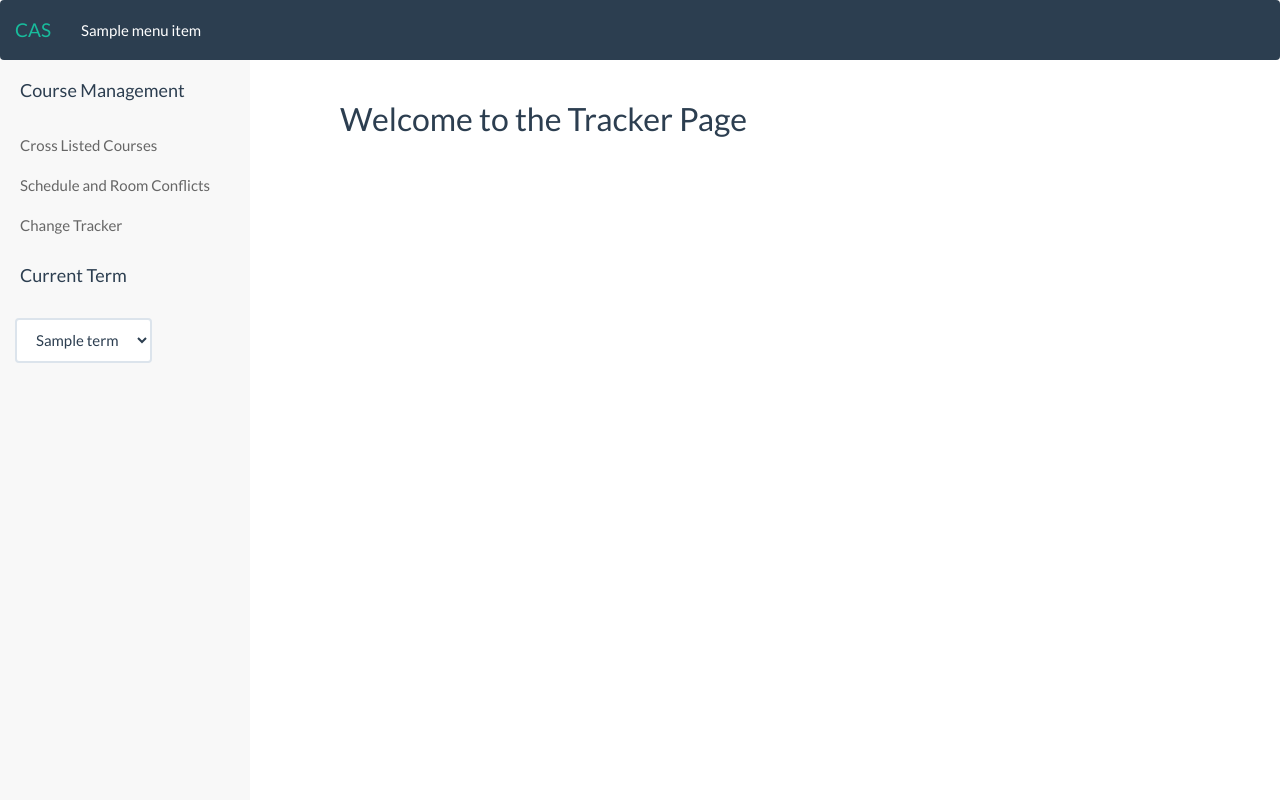
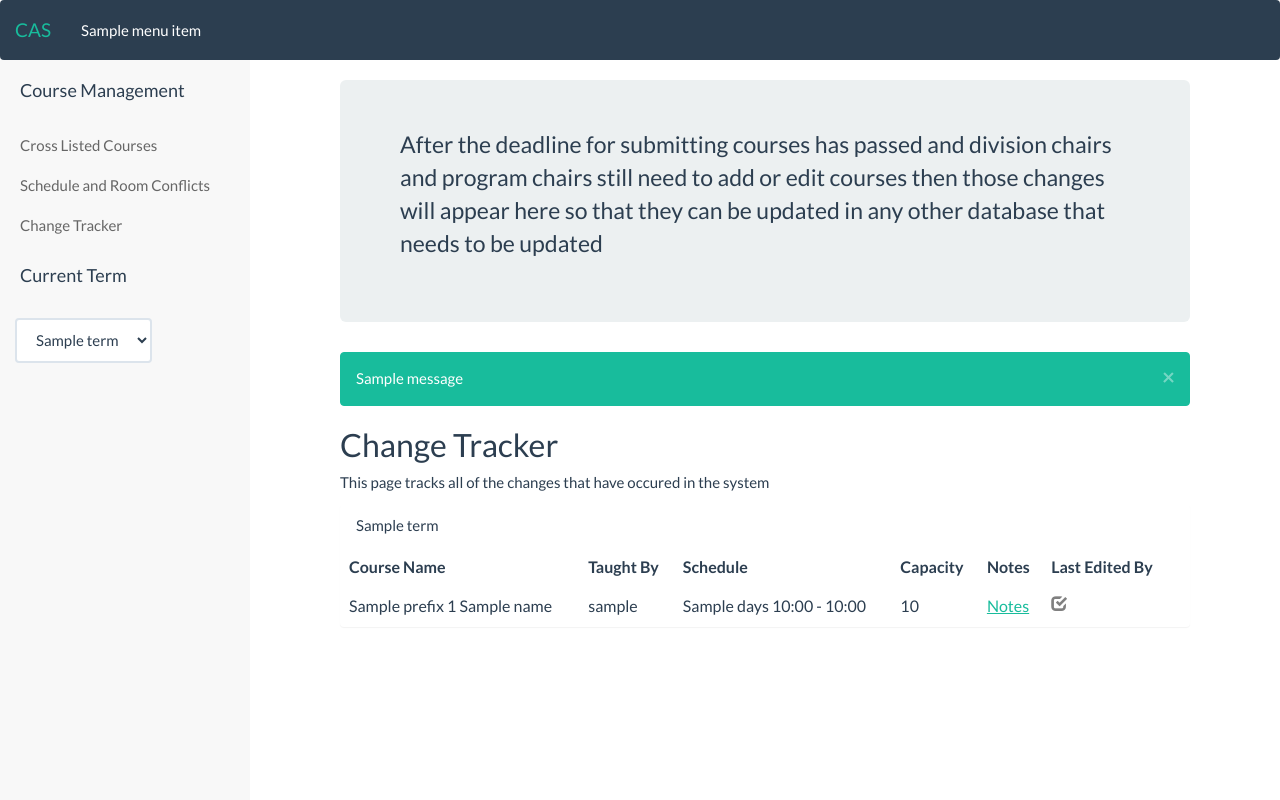
Before and after one commit to eykrevooh/hackNC-Elementary, a Python web app: template app/templates/tracker.html in a window 1280 px wide. Run offline with Jinja, Linux system fonts and the light colour scheme; the template is opened without the code that fills it: most values are stand-ins (such as "Sample title", 1, 10 or a date in 2020); one stand-in notice (Sample message) is shown; some libraries are stand-ins or nearby versions; some web fonts are replaced.

Commit message:
FIXED: [ISSUE #51] The Change Tracker functionality now works'

```diff
--- a/app/templates/courseManagementSidebar.html
+++ b/app/templates/courseManagementSidebar.html
@@ -13,7 +13,7 @@
         <li>
             <a id = "trackerLink" href="courseManagement">Change Tracker</a>
         </li>
-        <li class="sidebar-brand">Current Term</li>
+        {% if page != "tracker" %}<li class="sidebar-brand">Current Term</li>
         <li>
             <form class="navbar-form" method="post">
                 <select id="termSelect" class="form-control col-md-1" onchange="buildURL('{{page}}')">
@@ -29,6 +29,7 @@
                 </select>
             </form>
         </li>
+        {% endif %}
     </ul>
 </div>
 <script type="text/javascript" src="/static/js/local/courseManagementSidebar.js"></script>
--- a/app/templates/verifiedCourseChange.html
+++ b/app/templates/snips/verifiedCourseChange.html
@@ -1,6 +1,6 @@
 <div class="modal fade" id="verifyCourseChange" tabindex="-1" role="dialog" aria-labelledby="mySmallModalLabel">
   <div class="modal-dialog modal-md">
-    <form method="post" action="/courses/changes/verified">
+    <form method="post" action="/courseManagement/tracker/{{currentTerm}}/verified">
     <div class="modal-content">
       <div class="modal-header">
         <button type="button" class="close" data-dismiss="modal" aria-label="Close"><span aria-hidden="true">&times;</span></button>
--- a/app/templates/tracker.html
+++ b/app/templates/tracker.html
@@ -5,12 +5,85 @@
 {% set currentPage = "tracker" %}
 {% block body %}
 <body>
-    <div id="wrapper">
-        {%include "courseManagementSidebar.html" %}
-        <div id="page-content-wrapper">
-            <h2>Welcome to the Tracker Page</h2>
-
+  <div id="wrapper">
+    {%include "courseManagementSidebar.html" %}
+    <div id="page-content-wrapper">
+      <div class="jumbotron">
+        <p>
+          After the deadline for submitting courses has passed
+          and division chairs and program chairs still need to add or edit courses then those changes
+          will appear here so that they can be updated in any other database that needs to be updated
+        </p>
+      </div>
+      {% with messages = get_flashed_messages() %}
+        {% if messages %}
+          {% for message in messages %}
+            <div class="alert alert-success alert-dismissible" role="alert">
+              <button type="button" class="close" data-dismiss="alert" aria-label="Close"><span aria-hidden="true">×</span></button>
+              {{message}}
+            </div>
+          {% endfor %}
+        {% endif %}
+      {% endwith %}
+      <h2>Change Tracker</h2>
+      <p> This page tracks all of the changes that have occured in the system</p>
+      {% for term in data %}
+        <div class="panel panel default">
+          <div class="panel-heading">
+            {{term.name}}
+          </div>
+          <table class="table">
+            <thead>
+              <tr>
+                <th>Course Name</th>
+                <th>Taught By</th>
+                <th>Schedule</th>
+                <th>Capacity</th>
+                <th>Notes</th>
+                <th>Last Edited By</th>
+                <th></th>
+				      </tr>
+            </thead>
+            <tbody>
+              {% for course in data[term] %}
+                <tr>
+                  <td class="{{course[0][0]}}">
+                    {{course[1].prefix.prefix}} {{course[1].bannerRef.number}}
+                    {% if course[1].specialTopicName is not none %}
+                      {{course[1].specialTopicName}}
+                    {% else %}
+                      {{course[1].bannerRef.ctitle}}
+                    {%endif%}
+                  </td>
+                  <td class="{{course[0][1]}}">
+                    {% for instructor in instructors[course[1].cId] %}
+                      {{instructor.username.username}}
+                    {% endfor %}
+                  </td>
+                  <td class="{{course[0][2]}}">
+                    {% if  course[1].schedule is not none %}
+                      {{course[1].schedule.days}} {{course[1].schedule.startTime.strftime('%H:%M')}} - {{course[1].schedule.endTime.strftime('%H:%M')}}
+                    {% endif %}
+                  </td>
+                  <td class="{{course[0][3]}}">
+                    {{course[1].capacity}}
+                  </td>
+                  <td class="{{course[0][4]}}">
+                    <a href='javascript:;'  data-toggle='popover' title='Course Notes' data-content='{{course[1].notes}}'>
+                      Notes
+                    </a>
+                  </td>
+                  <td>
+                    <a href="" data-toggle="modal" data-id="{{course[1].cId}}" data-target="#verifyCourseChange"><span class="glyphicon glyphicon-check" aria-hidden="true" style="color:gray;"></span></a>
+                  </td>
+                </tr>
+              {% endfor %}
+            </tbody>
+          </table>
+           {% include "snips/verifiedCourseChange.html" %}
         </div>
+      {% endfor %}
     </div>
+  </div>
 </body>
 {% endblock %}
```
Also changed, not shown: app/courseChange.py (deleted, +0 -119 lines), app/courseManagement.py (+107 -8 lines), app/templates/courseChange.html (deleted, +0 -69 lines), app/templates/snips/addCourseForm.html (+0 -7 lines), app/logic/switch.py (renamed from app/switch.py), app/templates/snips/README.md (added).
